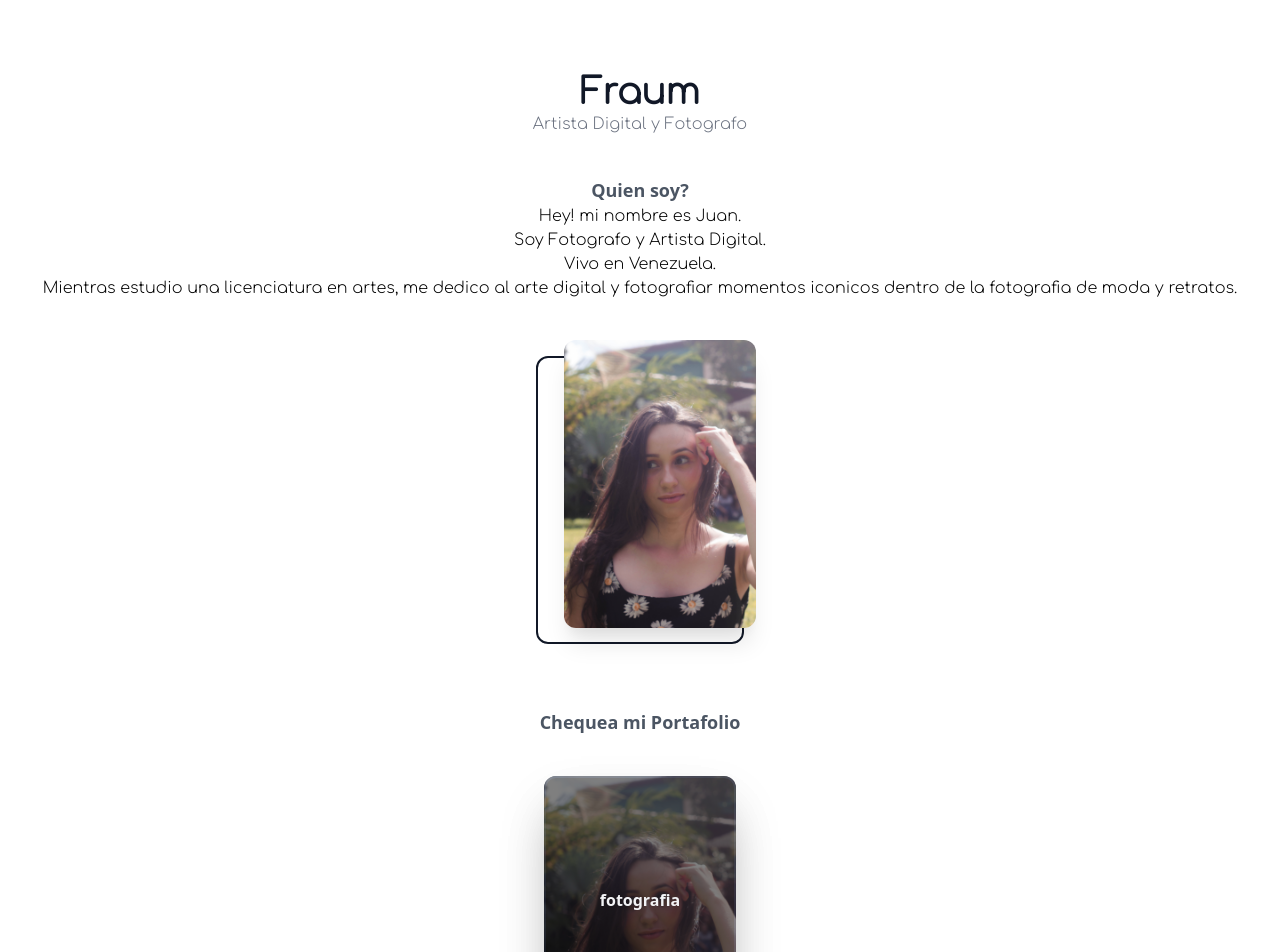
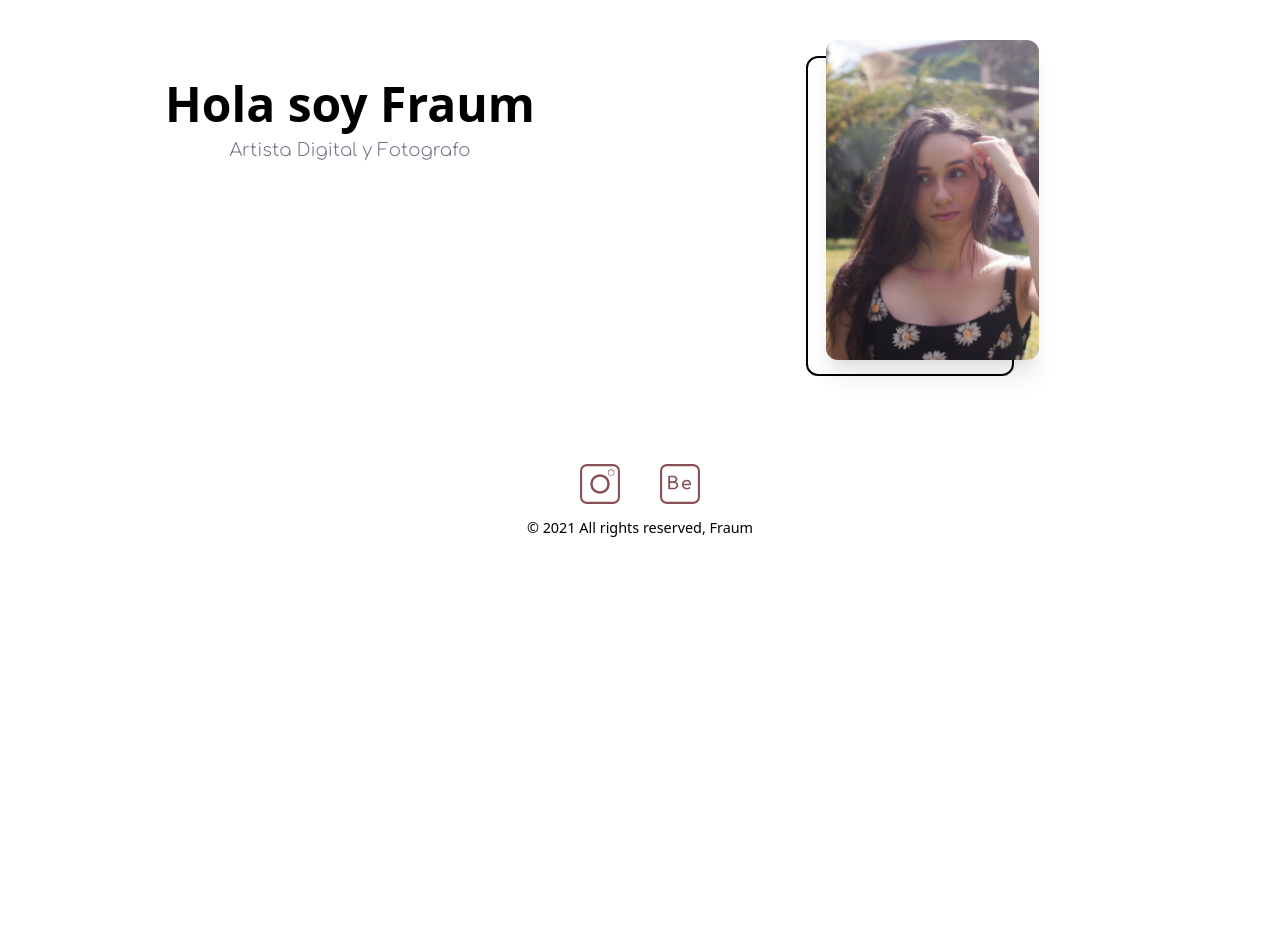
Before and after one commit to Alexfm101/juan-webpage, a Next.js app: page / in a window 1280 px wide. Shown: the part 120-1072 px from the top of the page. After the commit the page ends 800 px from the top, so only its background shows below. Built offline with nearby package versions, Linux system fonts and the light colour scheme.

Commit message:
update home

```diff
--- a/pages/index.tsx
+++ b/pages/index.tsx
@@ -3,38 +3,27 @@
 export default function Home() {
 	return (
 		<>
-			<Navbar />
 			{/* portada */}
-			<div className="flex flex-col p-10  mt-10 justify-center items-center">
-				<h1 className="text-4xl font-bold  font-Comfortaa text-gray-900">
-					Fraum
-				</h1>
-				<h2 className=" text-base font-normal text-gray-500 font-Comfortaa">
-					Artista Digital y Fotografo
-				</h2>
-			</div>
-
-			{/* quien soy */}
-			<div className="flex flex-col justify-center items-center">
-				<h1 className="text-lg font-bold text-gray-600">Quien soy?</h1>
-				<div className="flex flex-col justify-center items-center px-4">
-					<p className="font-Comfortaa">Hey! mi nombre es Juan.</p>
-					<p className="font-Comfortaa">
-						Soy Fotografo y Artista Digital.
-					</p>
-					<p className="font-Comfortaa">Vivo en Venezuela.</p>
-					<p className="text-justify font-Comfortaa">
-						Mientras estudio una licenciatura en artes, me dedico al
-						arte digital y fotografiar momentos iconicos dentro de
-						la fotografia de moda y retratos.
-					</p>
+			<div className="text-center py-20 px-5">
+				<div className="absolute inset-x-0 top-0">
+                        <Navbar/>
 				</div>
-				<div className="mt-10">
-					<div className="w-full">
-						<div className="relative h-72 w-72 flex justify-center">
-							<div className="absolute z-0 mt-4 border-2 border-gray-900 w-52 h-72 rounded-xl " />
+				<div className="lg:grid lg:grid-cols-2 lg:mt-10 lg:p-10 2xl:max-w-6xl 2xl:mx-auto">
+					<div className="py-10 lg:relative">
+						<div className="lg:absolute lg:inset-x-0">
+							<h1 className="text-4xl font-bold font-Comforta lg:text-5xl">
+								Hola soy Fraum
+							</h1>
+							<h2 className="text-base font-medium text-gray-500 font-Comfortaa lg:mt-2 lg:text-lg">
+								Artista Digital y Fotografo
+							</h2>
+						</div>
+					</div>
+					<div className="">
+						<div className="relative h-72 w-72 mx-auto">
+							<div className="absolute z-0 mt-4 border-2 border-black w-52 h-80 rounded-xl transform translate-x-5"/>
 							<img
-								className="absolute rounded-xl h-72 shadow-xl transform translate-x-5"
+								className="absolute rounded-xl h-80 shadow-xl transform translate-x-10"
 								src="/images/test.jpg"
 								alt="Juan Photo"
 							/>
@@ -42,28 +31,8 @@
 					</div>
 				</div>
 			</div>
+
 			{/* que se hacer */}
-			<div className="mt-20 flex flex-col justify-center items-center">
-				<h1 className="text-lg font-bold text-gray-600">
-					Chequea mi Portafolio
-				</h1>
-				<div className="w-full mt-10">
-					<div className="flex relative justify-center">
-						<div className="absolute z-0 border-2 border-gray-900 shadow-2xl bg-black w-48 h-72 rounded-xl " />
-						<img
-							className=" rounded-xl h-72 opacity-50  shadow-2xl "
-							src="/images/test.jpg"
-							alt=""
-						/>
-						<div className="absolute mt-28 ">
-							<h1 className=" font-bold text-gray-100 ">
-								fotografia
-							</h1>
-
-						</div>
-					</div>
-				</div>
-			</div>
 		</>
 	);
 }
```
